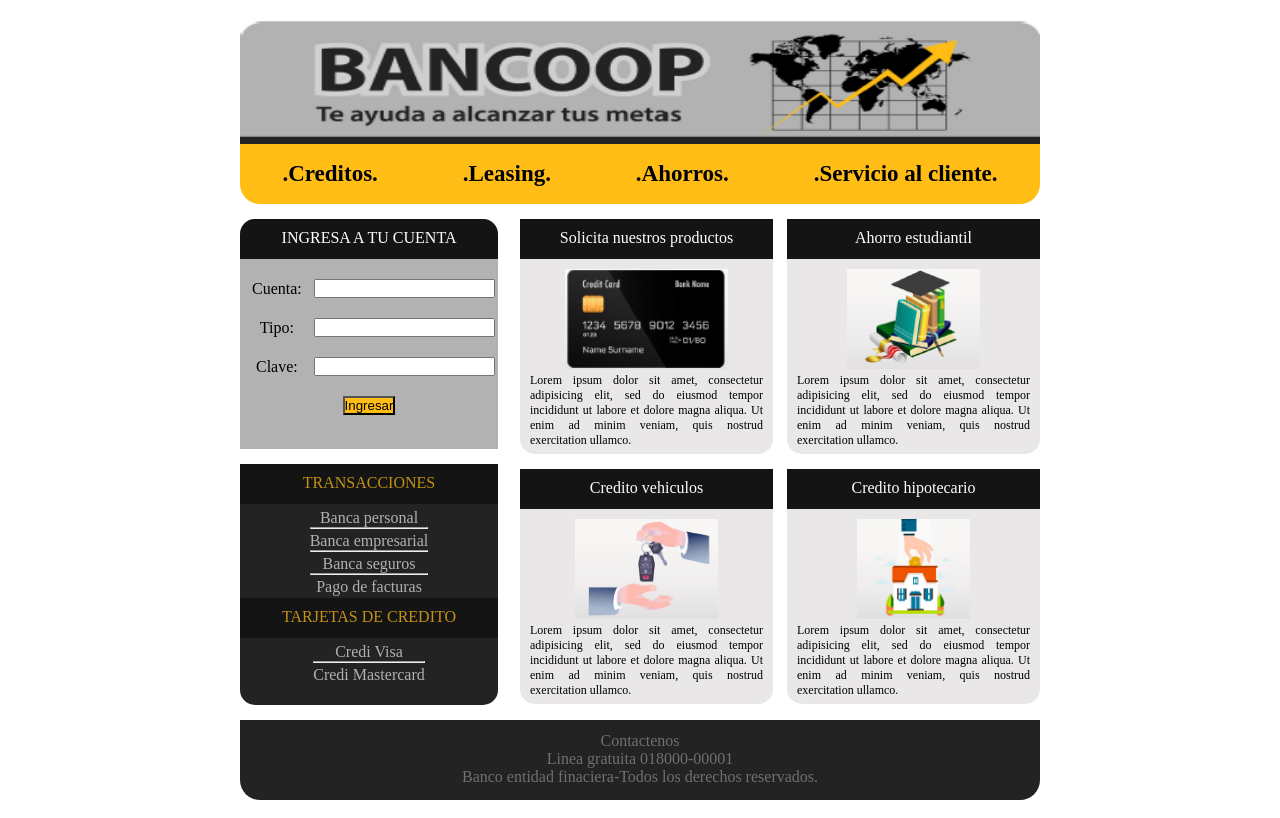
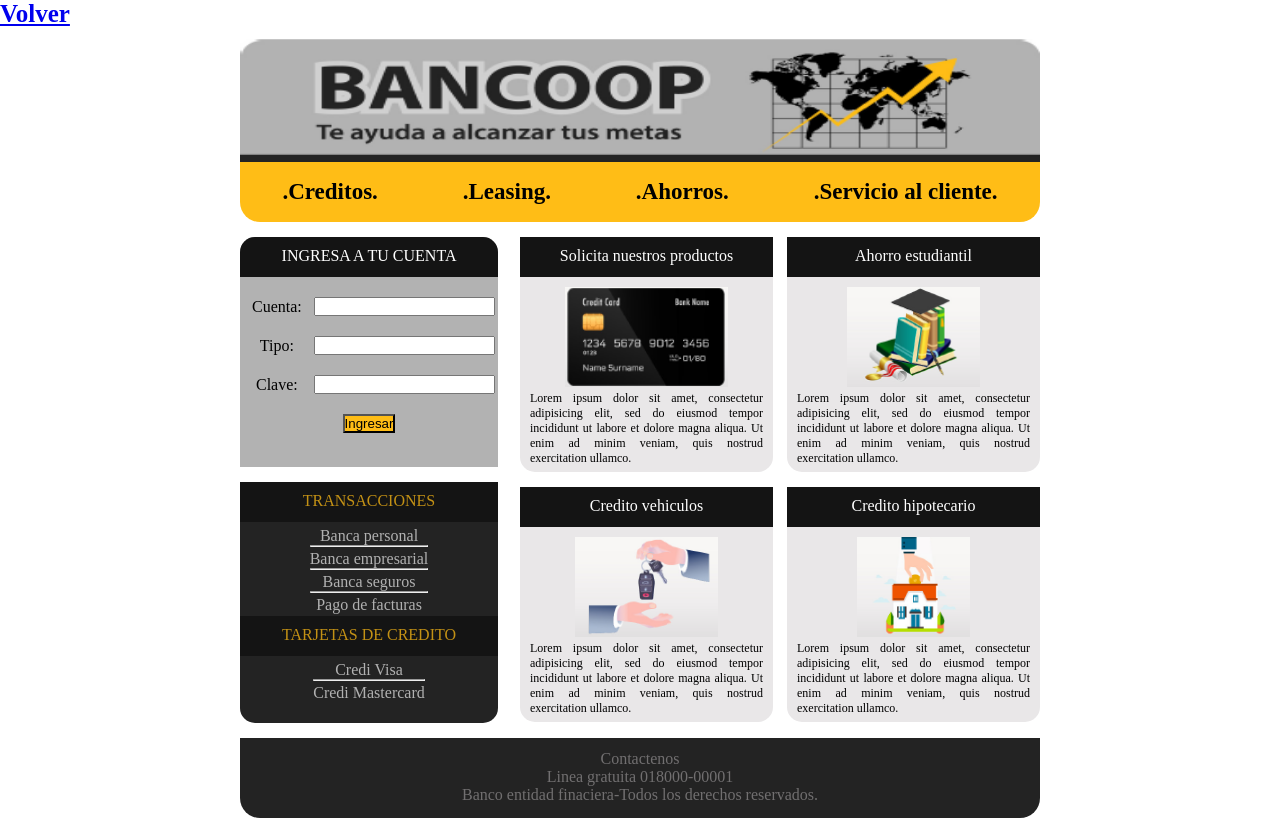
Before and after one commit to dav-01/dav-01.github.io, a plain HTML site: page paginas/pagina_banco.html in a window 1280 px wide. Drawn offline with Linux system fonts and the light colour scheme.

Commit message:
Avances en mi pagina

```diff
--- a/paginas/banco.css
+++ b/paginas/banco.css
@@ -3,10 +3,15 @@
 	padding: 0px;
 }
 
+a{
+	font-size: 25px;
+	font-weight: bold;
+}
+
 #contenedor{
 	height: 780px;
 	margin: auto;
-	margin-top: 20px;
+	margin-top: 10px;
 	width: 800px;
 }
 
--- a/paginas/pagina_banco.html
+++ b/paginas/pagina_banco.html
@@ -6,6 +6,7 @@
 	<link rel="stylesheet" type="text/css" href="banco.css">
 </head>
 <body>
+	<a href="../index.html">Volver</a>
 <main id="contenedor">
 	<header><img src="../img/banco.png"; id="encabezado"></header><!-- -->
 	<nav>
--- a/paginas/veterinaria.css
+++ b/paginas/veterinaria.css
@@ -2,8 +2,9 @@
 	margin: 0px
 }
 
-h2{
-	margin: 5px;
+a{
+	font-size: 25px;
+	font-weight: bold;
 }
 
 #contenedor{
```
Also changed, not shown: paginas/pagina_veterinaria.html (+1 -0 lines).
